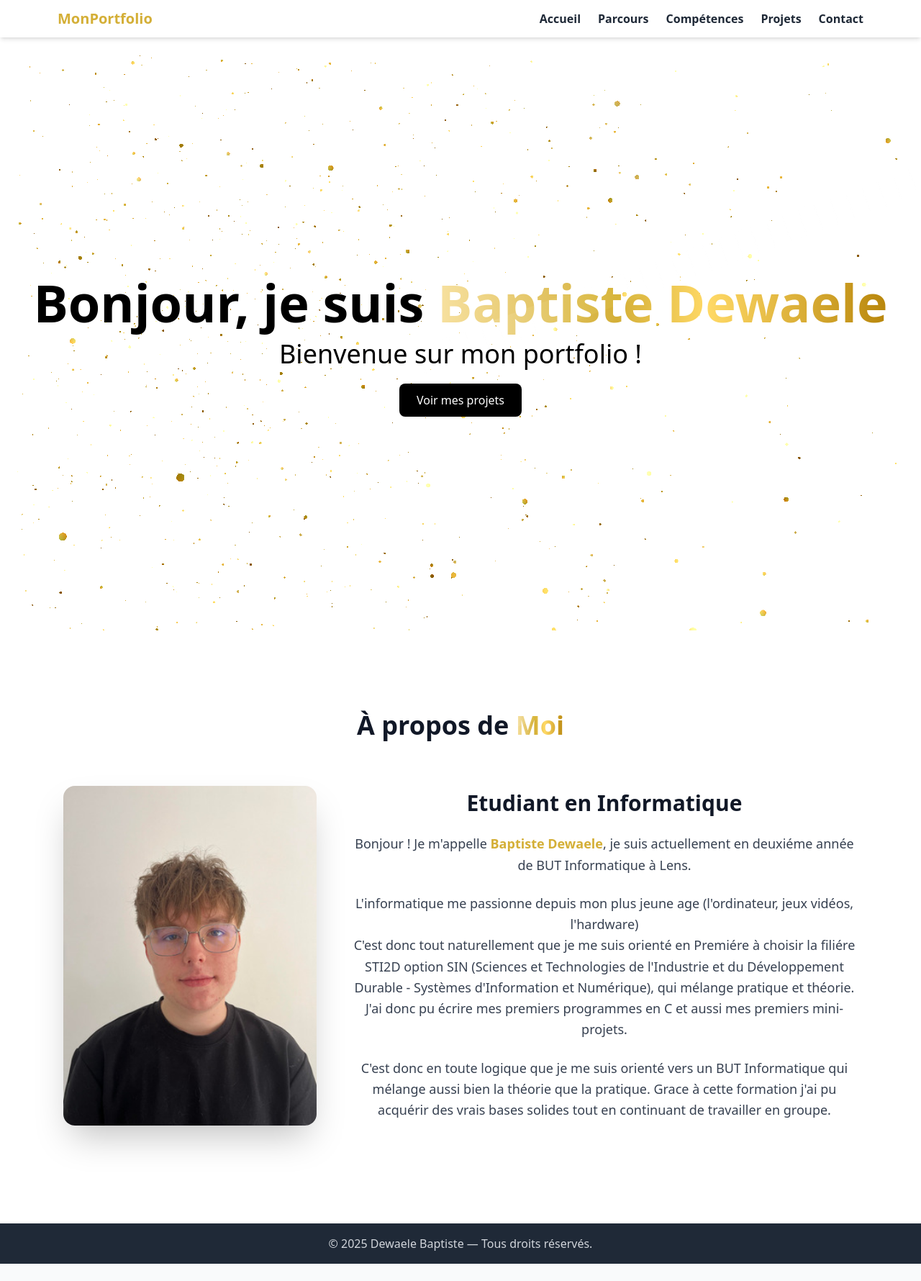
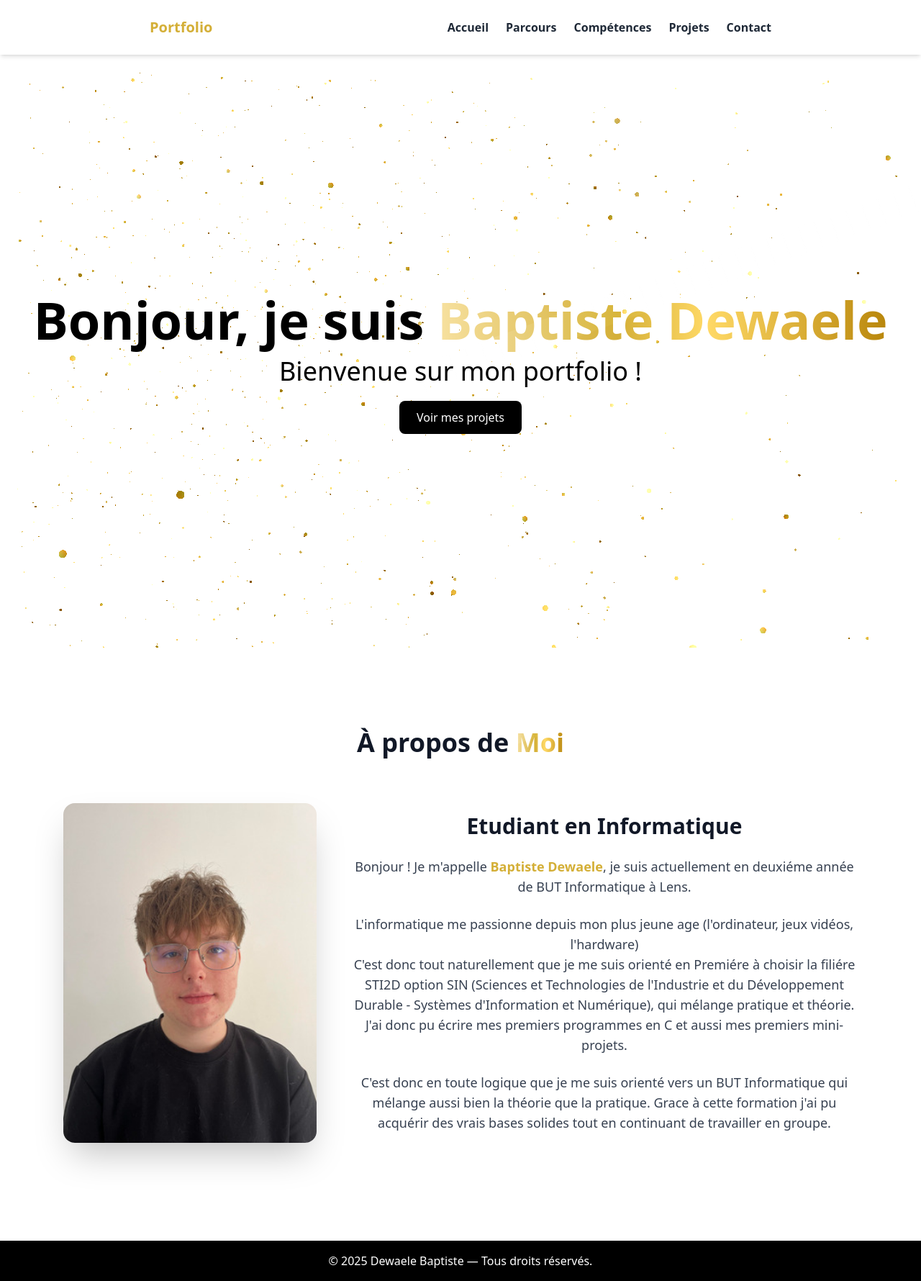
Before and after one commit to gmkiii/portfolio, a React (Vite) app: page /#/ in a window 1280 px wide. Shown: the whole page at 72% size. Before the commit the page ends 1756 px from the top, so only its background shows below. Built offline with nearby package versions, Linux system fonts and the light colour scheme.

Commit message:
Finition globale

```diff
--- a/src/components/Footer.jsx
+++ b/src/components/Footer.jsx
@@ -1,7 +1,7 @@
 export default function Footer() {
   return (
-    <footer className="bg-gray-800 text-gray-300 text-center py-4">
-      © {new Date().getFullYear()} Dewaele Baptiste — Tous droits réservés.
+    <footer className="bg-black text-white text-center py-4">
+      © 2025 Dewaele Baptiste — Tous droits réservés.
     </footer>
   );
 }
--- a/src/components/Navbar.jsx
+++ b/src/components/Navbar.jsx
@@ -2,10 +2,10 @@ import { Link } from "react-router-dom";
 
 export default function Navbar() {
   return (
-    <nav className="bg-white shadow-md sticky top-0 z-50">
-      <div className="max-w-6xl mx-auto px-4 py-3 flex justify-between items-center">
+    <nav className="bg-white shadow-md top-0 z-50">
+      <div className="max-w-4xl mx-auto px-4 py-6 flex justify-between items-center">
         <Link to="/" className="text-xl font-bold text-midas">
-          MonPortfolio
+          Portfolio
         </Link>
         <div className="space-x-6">
           <Link to="/" className="hover:text-midas  font-bold">
--- a/src/index.css
+++ b/src/index.css
@@ -19,7 +19,6 @@ body {
   position: relative;
 }
 
-/* petite surbrillance diagonale */
 .midas-text::after {
   content: "";
   position: absolute;
--- a/src/pages/Competence.jsx
+++ b/src/pages/Competence.jsx
@@ -58,11 +58,6 @@ export default function Competence() {
           </div>
 
           <div className="flex flex-col items-center w-36 border-2 border-midas rounded-lg p-4">
-            <img src="images/nodejs.png" className="w-16 h-16 mb-3" />
-            <span className="text-base font-medium">Node.js</span>
-          </div>
-
-          <div className="flex flex-col items-center w-36 border-2 border-midas rounded-lg p-4">
             <img src="images/eclipse.png" className="w-16 h-16 mb-3" />
             <span className="text-base font-medium">Eclipse</span>
           </div>
--- a/src/pages/Home.jsx
+++ b/src/pages/Home.jsx
@@ -1,3 +1,4 @@
+import { Link } from "react-router-dom";
 import Particles from "../components/Particles";
 export default function Home() {
   return (
@@ -12,26 +13,23 @@ export default function Home() {
           />
         </div>
         <div className="relative z-10">
-          <h1 className="text-7xl font-bold text-[#000000] mb-4 animate-fade-in">
+          <h1 className="text-7xl font-bold text-black mb-4 animate-fade-in-delay">
             Bonjour, je suis{" "}
             <span className="text-7xl font-bold midas-text">
-              {" "}
               Baptiste Dewaele
             </span>
           </h1>
-          <p className="text-4xl text-[#000000] mb-8 animate-fade-in-delay">
+          <p className="text-4xl text-black mb-8 animate-fade-in-delay">
             Bienvenue sur mon portfolio !
           </p>
-          <a
-            href="/projects"
-            className="bg-[#000000] text-white px-6 py-3 rounded-lg hover:bg-midas transition"
-          >
-            Voir mes projets
-          </a>
+          <Link
+            to="/projects"
+            className="bg-black text-white px-6 py-3 rounded-lg hover:bg-midas animate-fade-in-delay">
+                Voir mes projets
+          </Link>
         </div>
       </section>
       <section
-        id="about"
         className="py-20 bg-gray-50 flex flex-col justify-center items-center text-center min-h-screen bg-white"
       >
         <div className="container mx-auto px-6 max-w-6xl">
@@ -44,7 +42,6 @@ export default function Home() {
               <div className="relative group">
                 <img
                   src="images/profile.jpeg"
-                  alt="Baptiste Dewaele"
                   className="rounded-2xl shadow-2xl w-full object-cover
                              transition-transform duration-1000
                              group-hover:scale-105 group-hover:shadow-midas"
@@ -53,13 +50,12 @@ export default function Home() {
               </div>
             </div>
 
-            {/* Contenu texte */}
             <div className="md:w-2/3 space-y-6">
               <h3 className="text-3xl font-bold text-gray-900">
                 Etudiant en Informatique
               </h3>
 
-              <p className="text-lg text-gray-700 leading-relaxed">
+              <p className="text-lg text-gray-700 ">
                 Bonjour ! Je m'appelle{" "}
                 <span className="font-semibold text-midas">
                   Baptiste Dewaele
@@ -68,7 +64,7 @@ export default function Home() {
                 Lens.
               </p>
 
-              <p className="text-lg text-gray-700 leading-relaxed mt-4">
+              <p className="text-lg text-gray-700 mt-4">
                 L'informatique me passionne depuis mon plus jeune age
                 (l'ordinateur, jeux vidéos, l'hardware)
                 <br />
@@ -80,7 +76,7 @@ export default function Home() {
                 premiers mini-projets.
               </p>
 
-              <p className="text-lg text-gray-700 leading-relaxed mt-4">
+              <p className="text-lg text-gray-700 mt-4">
                 C'est donc en toute logique que je me suis orienté vers un BUT
                 Informatique qui mélange aussi bien la théorie que la pratique.
                 Grace à cette formation j'ai pu acquérir des vrais bases solides
--- a/src/pages/Parcours.jsx
+++ b/src/pages/Parcours.jsx
@@ -10,7 +10,6 @@ export default function Parcours() {
         <div className=" group flex flex-col md:flex-row  items-center  rounded-2xl shadow-lg overflow-hidden transition-transform duration-300 hover:scale-105 hover:shadow-midas">
           <img
             src="images/iut_de_lens_cover.jpg"
-            alt="Image formation 1"
             className="md:w-1/2 h-80 w-full object-cover"
           />
           <div className="p-6 text-left flex flex-col justify-between">
@@ -27,11 +26,9 @@ export default function Parcours() {
           </div>
         </div>
 
-        {/* ---- Carte 2 ---- */}
         <div className=" group flex flex-col md:flex-row  items-center  rounded-2xl shadow-lg overflow-hidden transition-transform duration-300 hover:scale-105 hover:shadow-midas">
           <img
             src="images/baud.jpeg"
-            alt="Image formation 2"
             className="md:w-1/2 h-80 w-full object-cover"
           />
           <div className="p-6 text-left flex flex-col justify-between">
```
